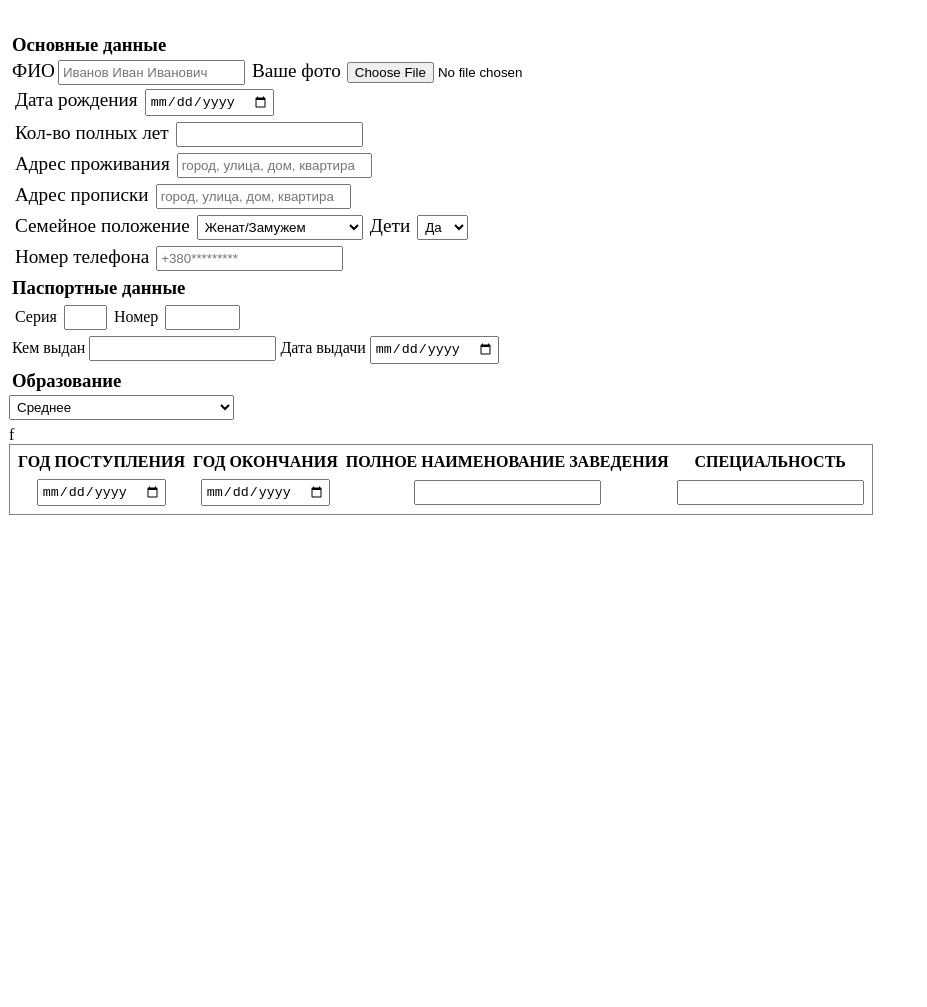
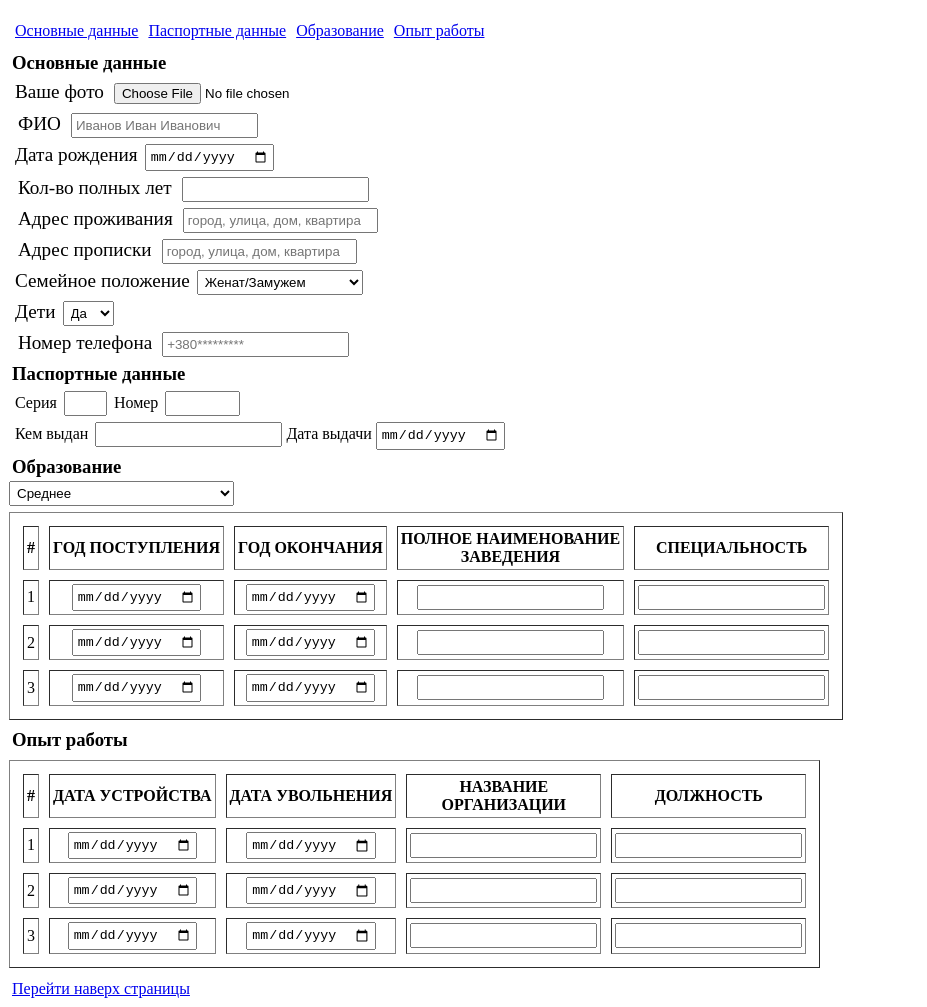
Before and after one commit to QwertyGo32/Homeworks, a plain HTML site: page Homework_2/index.html in a window 1280 px wide. Shown: the part 67-1074 px from the top of the page, without its empty margins (0-927 px from the left). Before the commit the page ends 800 px from the top, so only its background shows below. Drawn offline with Linux system fonts and the light colour scheme.

Commit message:
homework_2.2

```diff
--- a/Homework_2/index.html
+++ b/Homework_2/index.html
@@ -15,6 +15,7 @@
         label {
             cursor: pointer;
         }
+
         h1 {
             padding: 20px;
         }
@@ -24,47 +25,87 @@
 <body>
     <header>
         <h1>Анкета кандидата</h1>
-        <nav></nav>
+        <nav>
+            <a href="#1">Основные данные</a>
+            <a href="#2">Паспортные данные</a>
+            <a href="#3">Образование</a>
+            <a href="#4">Опыт работы</a>
+        </nav>
     </header>
     <main>
-        <h3>Основные данные</h3>
-        <big>ФИО</big><input type="text" required placeholder="Иванов Иван Иванович"> <big>Ваше фото</big><input
-            type="file" name="" id="" accept="image/jpeg">
-        <p> <big>Дата рождения</big> <input type="date" name="" id="" required>
-            </p>
-            <p><big>Кол-во полных лет</big> <input type="number" name="" id="" min="18" required></p>
-        <p> <big>Адрес проживания</big> <input type="text" name="" id="" size="21"
-                placeholder="город, улица, дом, квартира" required></p>
-        <p> <big>Адрес прописки</big> <input type="text" name="" id="" size="21"
-                placeholder="город, улица, дом, квартира" required></p>
-        <p> <big>Семейное положение</big>
-            <select name="" id="" required>
+        <h3 id="1">Основные данные</h3>
+        <p>
+            <big>Ваше фото</big>
+            <input type="file" name="" id="" accept="image/jpeg">
+        </p>
+        <p>
+            <label for="FIO">
+                <big>ФИО</big>
+            </label>
+            <input id="FIO" type="text" required placeholder="Иванов Иван Иванович">
+        </p>
+        <p>
+            <big>Дата рождения</big>
+            <input type="date" name="" id="" required>
+        </p>
+        <p>
+            <label for="age">
+                <big>Кол-во полных лет</big>
+            </label>
+            <input type="number" name="" id="age" min="18" required>
+        </p>
+        <p>
+            <label for="adres1">
+                <big>Адрес проживания</big>
+            </label>
+            <input type="text" name="" id="adres1" size="21" placeholder="город, улица, дом, квартира" required>
+        </p>
+        <p>
+            <label for="adres2">
+                <big>Адрес прописки</big>
+            </label>
+            <input type="text" name="" id="adres2" size="21" placeholder="город, улица, дом, квартира" required>
+        </p>
+        <p>
+            <big>Семейное положение</big>
+            <select name="" id="semeynoe" required>
                 <option value="">Женат/Замужем</option>
                 <option value="">Не женат/Не замужем</option>
             </select>
+        </p>
+        <p>
             <big>Дети</big>
             <select name="" id="" required>
                 <option value="">Да</option>
                 <option value="">Нет</option>
             </select>
         </p>
-        <p><big>Номер телефона</big> <input type="tel" name="" id="" placeholder="+380*********" required>
+        <p>
+            <label for="phone_number">
+                <big>Номер телефона</big>
+            </label>
+            <input type="tel" name="" id="phone_number" placeholder="+380*********" required>
         </p>
-        <h3>Паспортные данные</h3>
+        <h3 id="2">Паспортные данные</h3>
         <p>
             <label for="seria">
                 Серия
             </label>
             <input type="text" name="" id="seria" size="2" required>
-            <span>
+            <label for="number">
                 Номер
-            </span>
-            <input type="text" name="" id="" size="6" required>
+            </label>
+            <input type="text" name="" id="number" size="6" required>
         </p>
-        <p> Кем выдан <input type="text" name="" id="" required>
-            Дата выдачи <input type="date" name="" id="">
+        <p>
+            <label for="kem_vidan">
+                Кем выдан
+            </label>
+            <input type="text" name="" id="kem_vidan" required>
+            Дата выдачи
+            <input type="date" name="" id="">
         </p>
-        <h3>Образование</h3>
+        <h3 id="3">Образование</h3>
         <select name="" id="">
             <option value="">Среднее</option>
             <option value="">Профессионально-техническое</option>
@@ -72,15 +113,30 @@
             <option value="">Высшее</option>
         </select>
         <p>
-        <table frame="border">
+        <table border="1" cellpadding="10" cellspacing="10" >
             <tr>
+                <th>#</th>
                 <th>ГОД ПОСТУПЛЕНИЯ</th>
                 <th>ГОД ОКОНЧАНИЯ</th>
-                <th>ПОЛНОЕ НАИМЕНОВАНИЕ ЗАВЕДЕНИЯ</th>
+                <th>ПОЛНОЕ НАИМЕНОВАНИЕ<br> ЗАВЕДЕНИЯ</th>
                 <th>СПЕЦИАЛЬНОСТЬ</th>
-                f
             </tr>
             <tr align="center">
+                <td>1</td>
+                <td> <input type="date" name="" id=""> </td>
+                <td> <input type="date" name="" id=""> </td>
+                <td> <input type="text" name="" id=""> </td>
+                <td> <input type="text" name="" id=""> </td>
+            </tr>
+            <tr align="center">
+                <td>2</td>
+                <td> <input type="date" name="" id=""> </td>
+                <td> <input type="date" name="" id=""> </td>
+                <td> <input type="text" name="" id=""> </td>
+                <td> <input type="text" name="" id=""> </td>
+            </tr>
+            <tr align="center">
+                <td>3</td>
                 <td> <input type="date" name="" id=""> </td>
                 <td> <input type="date" name="" id=""> </td>
                 <td> <input type="text" name="" id=""> </td>
@@ -88,7 +144,43 @@
             </tr>
         </table>
         </p>
+        <h3 id="4">Опыт работы</h3>
+        <p>
+            <table border="1" cellpadding="10" cellspacing="10">
+                <tr align="center">
+                    <th>#</th>
+                    <th>ДАТА УСТРОЙСТВА</th>
+                    <th>ДАТА УВОЛЬНЕНИЯ</th>
+                    <th>НАЗВАНИЕ<br> ОРГАНИЗАЦИИ</th>
+                    <th>ДОЛЖНОСТЬ</th>
+                </tr>
+                <tr align="center">
+                    <td>1</td>
+                    <td><input type="date" name="" id=""></td>
+                    <td><input type="date" name="" id=""></td>
+                    <td><input type="text" name="" id=""></td>
+                    <td><input type="text" name="" id=""></td>
+                </tr>
+                <tr align="center">
+                    <td>2</td>
+                    <td><input type="date" name="" id=""></td>
+                    <td><input type="date" name="" id=""></td>
+                    <td><input type="text" name="" id=""></td>
+                    <td><input type="text" name="" id=""></td>
+                </tr>
+                <tr align="center">
+                    <td>3</td>
+                    <td><input type="date" name="" id=""></td>
+                    <td><input type="date" name="" id=""></td>
+                    <td><input type="text" name="" id=""></td>
+                    <td><input type="text" name="" id=""></td>
+                </tr>
+            </table>
+        </p>
     </main>
+    <footer>
+        <a href="#top">Перейти наверх страницы</a>
+    </footer>
 </body>
 
 </html>
```
